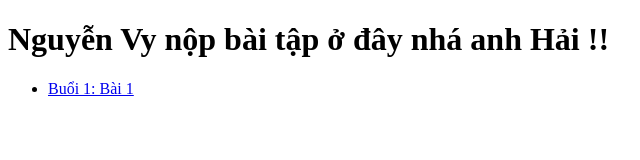
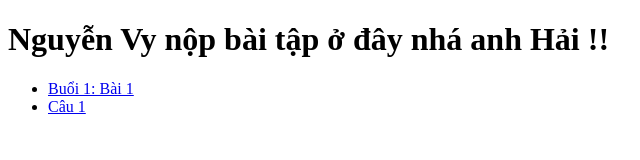
Before and after one commit to NguynnVy/Javascript, a plain HTML site: page Day_1/index.html in a window 1280 px wide. Shown: the full height of the page, 0-640 px from the left. Drawn offline with Linux system fonts and the light colour scheme.

Commit message:
Day-1 React

```diff
--- a/Day_1/index.html
+++ b/Day_1/index.html
@@ -9,6 +9,7 @@
     <h1>Nguyễn Vy nộp bài tập ở đây nhá anh Hải !!</h1>
     <ul>
         <li><a href="BTVN/index.html">Buổi 1: Bài 1</a></li>
+        <li><a href="BTVN/">Câu 1</a></li>
     </ul>
 </body>
 </html>
```
